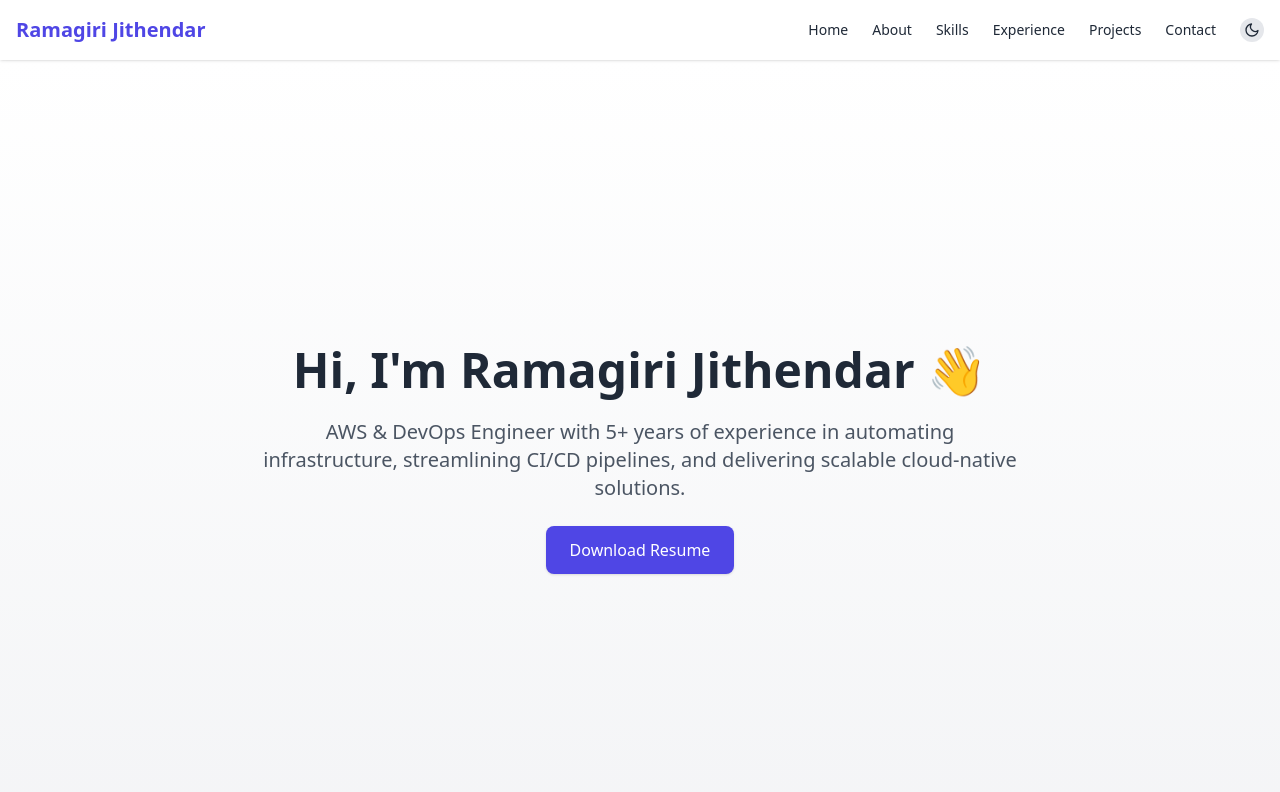
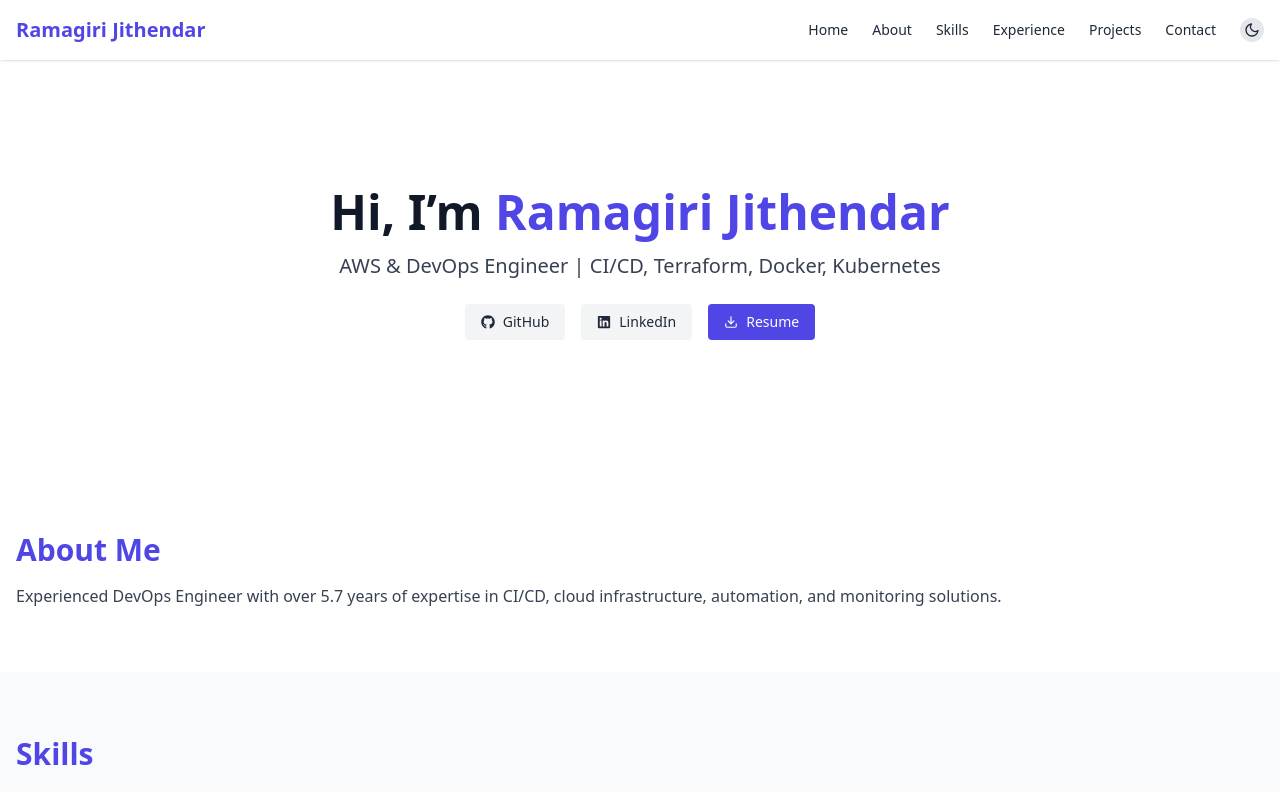
Before and after one commit to malekachouri/Portfolio-Malek-Achouri, a React (Vite) app: page / in a window 1280 px wide. Shown: the top 792 px of the page. Built offline with nearby package versions, Linux system fonts and the light colour scheme; the HTML template or start-up script is replaced by a standard one.

Commit message:
Update Hero.jsx

```diff
--- a/src/pages/Hero.jsx
+++ b/src/pages/Hero.jsx
@@ -1,32 +1,65 @@
-// src/pages/Hero.jsx
-import React from 'react';
-import { motion } from 'framer-motion';
+import React from "react";
+import { FaGithub, FaLinkedin } from "react-icons/fa";
+import { FiDownload } from "react-icons/fi";
+import { motion } from "framer-motion";
 
 const Hero = () => {
   return (
-    <section id="hero" className="min-h-screen bg-gradient-to-b from-white to-gray-100 dark:from-gray-900 dark:to-black flex items-center justify-center text-center px-6">
+    <section id="home" className="bg-white dark:bg-gray-900 py-20 md:py-32 text-center">
+      <div className="max-w-4xl mx-auto px-4">
+        <motion.h1
+          className="text-4xl md:text-5xl font-bold text-gray-900 dark:text-white"
+          initial={{ y: -50, opacity: 0 }}
+          animate={{ y: 0, opacity: 1 }}
+          transition={{ duration: 0.6 }}
+        >
+          Hi, I’m <span className="text-indigo-600">Ramagiri Jithendar</span>
+        </motion.h1>
+
+        <motion.p
+          className="mt-4 text-lg md:text-xl text-gray-700 dark:text-gray-300"
+          initial={{ opacity: 0 }}
+          animate={{ opacity: 1 }}
+          transition={{ delay: 0.3, duration: 0.6 }}
+        >
+          AWS & DevOps Engineer | CI/CD, Terraform, Docker, Kubernetes
+        </motion.p>
+
         <motion.div
-        initial={{ opacity: 0, y: 30 }}
-        animate={{ opacity: 1, y: 0 }}
-        transition={{ duration: 0.8 }}
-        className="max-w-3xl"
+          className="mt-6 flex justify-center space-x-4"
+          initial={{ opacity: 0 }}
+          animate={{ opacity: 1 }}
+          transition={{ delay: 0.6, duration: 0.6 }}
         >
-        <h1 className="text-4xl md:text-5xl font-extrabold text-gray-800 dark:text-white mb-6">
-          Hi, I'm Ramagiri Jithendar 👋
-        </h1>
-        <p className="text-lg md:text-xl text-gray-600 dark:text-gray-300 mb-6">
-          AWS & DevOps Engineer with 5+ years of experience in automating infrastructure,
-          streamlining CI/CD pipelines, and delivering scalable cloud-native solutions.
-        </p>
+          <a
+            href="https://github.com/Jithendarramagiri1998"
+            target="_blank"
+            rel="noopener noreferrer"
+            className="inline-flex items-center px-4 py-2 text-sm font-medium bg-gray-100 dark:bg-gray-800 text-gray-800 dark:text-white rounded hover:bg-indigo-600 hover:text-white transition"
+          >
+            <FaGithub className="mr-2" />
+            GitHub
+          </a>
+          <a
+            href="https://www.linkedin.com/in/jithendarramagiri"
+            target="_blank"
+            rel="noopener noreferrer"
+            className="inline-flex items-center px-4 py-2 text-sm font-medium bg-gray-100 dark:bg-gray-800 text-gray-800 dark:text-white rounded hover:bg-indigo-600 hover:text-white transition"
+          >
+            <FaLinkedin className="mr-2" />
+            LinkedIn
+          </a>
           <a
             href="/assets/Ramagiri_Jithendar_DevOps_Engineer_Resume.pdf"
             target="_blank"
             rel="noopener noreferrer"
-          className="inline-block bg-indigo-600 text-white px-6 py-3 rounded-lg shadow hover:bg-indigo-700 transition duration-300"
+            className="inline-flex items-center px-4 py-2 text-sm font-medium bg-indigo-600 text-white rounded hover:bg-indigo-700 transition"
           >
-          Download Resume
+            <FiDownload className="mr-2" />
+            Resume
           </a>
         </motion.div>
+      </div>
     </section>
   );
 };
```
Lines whose indentation alone changed are shown as unchanged.
